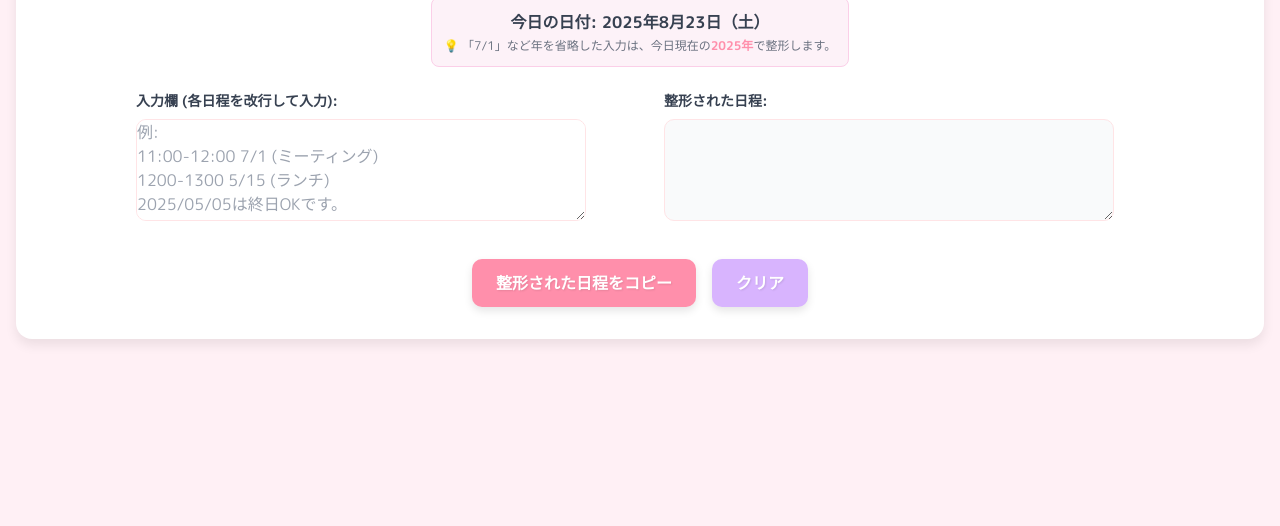
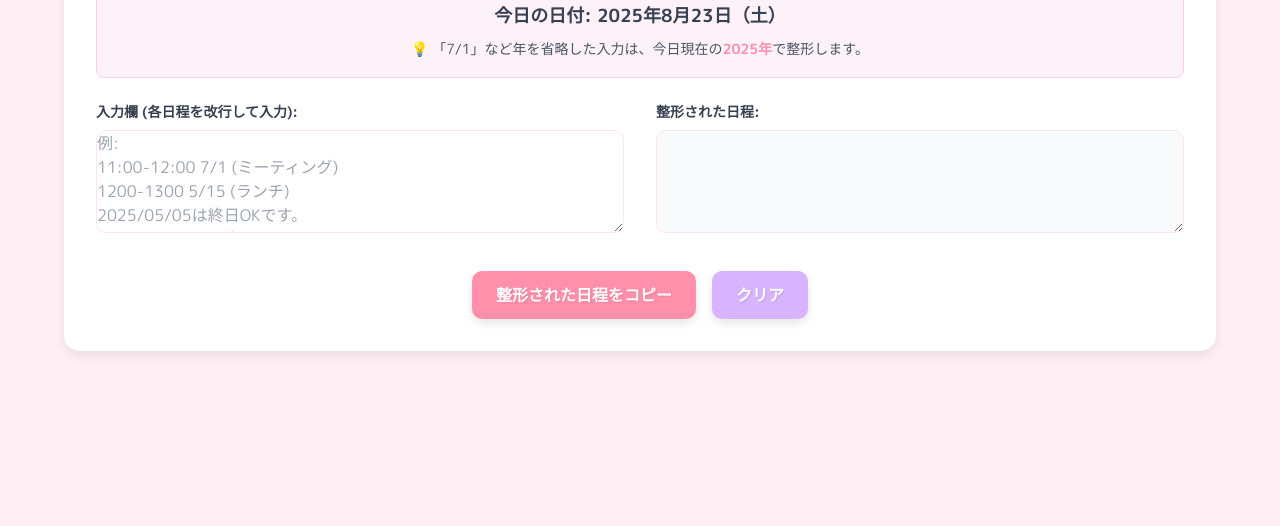
Before and after one commit to takeshiogata/datetimeparser, a website: page index.html in a window 1280 px wide. Shown: the part 274-800 px from the top of the page. Drawn offline with nearby package versions, Linux system fonts and the light colour scheme.

Commit message:
レイアウト改善: 横幅制限なし、センタリング処理追加、自然な表示に修正

```diff
--- a/index.html
+++ b/index.html
@@ -9,29 +9,29 @@
     <link href="https://fonts.googleapis.com/css2?family=Inter:wght@400;500;600;700&family=M+PLUS+Rounded+1c:wght@400;500;700&display=swap" rel="stylesheet">
     <link rel="stylesheet" href="styles.css">
 </head>
-<body class="flex items-center justify-center min-h-screen p-4">
-    <div class="container w-full flex flex-col items-center">
+<body class="min-h-screen p-4 flex items-center justify-center">
+    <div class="container w-full max-w-6xl flex flex-col">
         <h1 class="text-3xl font-bold text-gray-800 mb-4 flex items-center gap-2">
             <span>🗓️ 日時整形マン</span>
             <span id="versionInfo" class="align-middle inline-block bg-blue-100 text-blue-800 text-xs px-2 py-1 rounded-full font-medium min-w-[56px] text-center"></span>
         </h1>
 
         <!-- 情報表示ボックス -->
-        <div class="bg-pink-50 border border-pink-200 rounded-lg p-3 text-center mb-6">
-            <p id="todaysDate" class="text-gray-700 font-semibold"></p>
-            <p id="baseYearInfo" class="text-xs text-gray-500 mt-1"></p>
+        <div class="bg-pink-50 border border-pink-200 rounded-lg p-4 text-center mb-6 w-full">
+            <p id="todaysDate" class="text-gray-700 font-semibold text-lg"></p>
+            <p id="baseYearInfo" class="text-sm text-gray-600 mt-2 leading-relaxed max-w-none"></p>
         </div>
 
         <!-- 入力と出力のエリア -->
-        <div class="flex flex-col md:flex-row md:space-x-12 space-y-6 md:space-y-0 justify-center items-start">
+        <div class="flex flex-col lg:flex-row space-y-6 lg:space-y-0 lg:space-x-8">
             <!-- 入力欄 -->
-            <div class="w-full md:w-auto md:min-w-[480px]">
+            <div class="flex-1">
                 <label for="inputDates" class="block text-gray-700 text-sm font-semibold mb-2">入力欄 (各日程を改行して入力):</label>
                 <textarea id="inputDates" placeholder="例:&#10;11:00-12:00 7/1 (ミーティング)&#10;1200-1300 5/15 (ランチ)&#10;2025/05/05は終日OKです。&#10;2025-07-05も可能です。&#10;2025年は良い年になりそうです。"></textarea>
             </div>
 
             <!-- 出力欄 -->
-            <div class="w-full md:w-auto md:min-w-[480px]">
+            <div class="flex-1">
                 <label for="outputDates" class="block text-gray-700 text-sm font-semibold mb-2">整形された日程:</label>
                 <textarea id="outputDates" readonly class="bg-gray-50 cursor-not-allowed"></textarea>
             </div>
--- a/styles.css
+++ b/styles.css
@@ -10,8 +10,7 @@ body {
  * 角を丸くし、影をつけることで、柔らかい印象を与えます。
  */
 .container {
-    max-width: 1000px; /* 800pxから1000pxに戻す */
-    margin: 2rem auto;
+    margin: 0 auto;
     padding: 2rem;
     background-color: #ffffff;
     box-shadow: 0 6px 12px rgba(0, 0, 0, 0.08);
@@ -23,7 +22,6 @@ body {
     .container {
         max-width: 95%;
         padding: 1.5rem;
-        margin: 1rem auto;
     }
 
     textarea {
@@ -37,7 +35,6 @@ body {
 textarea {
     width: 100%;
     min-height: 6.4rem; /* 4行分の高さ（1rem × 1.6 × 4行） */
-    max-width: 450px; /* 350pxから450pxに拡大 */
     padding: 1rem;
     border: 1px solid #ffe4e6; /* 薄いピンクのボーダー */
     border-radius: 10px;
```
